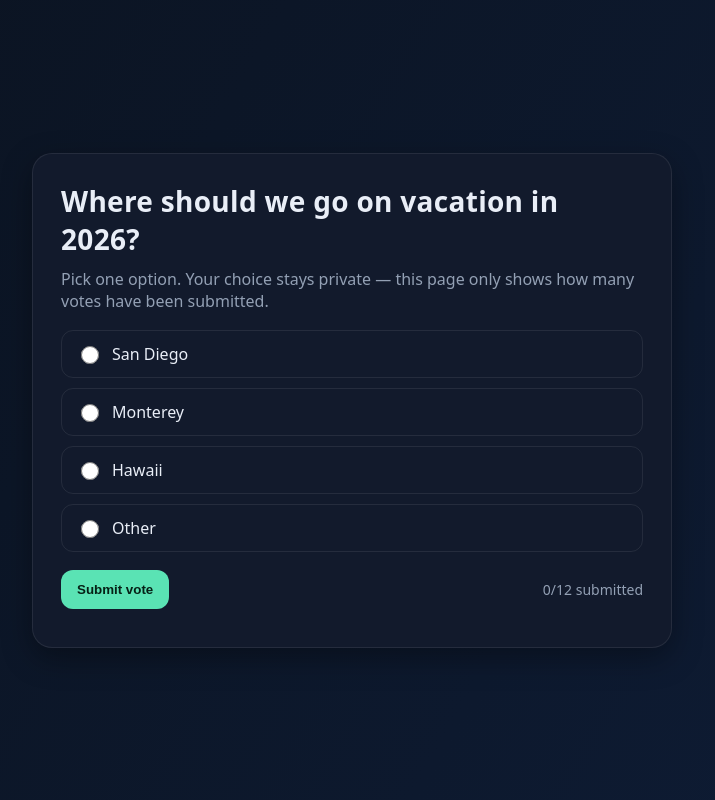
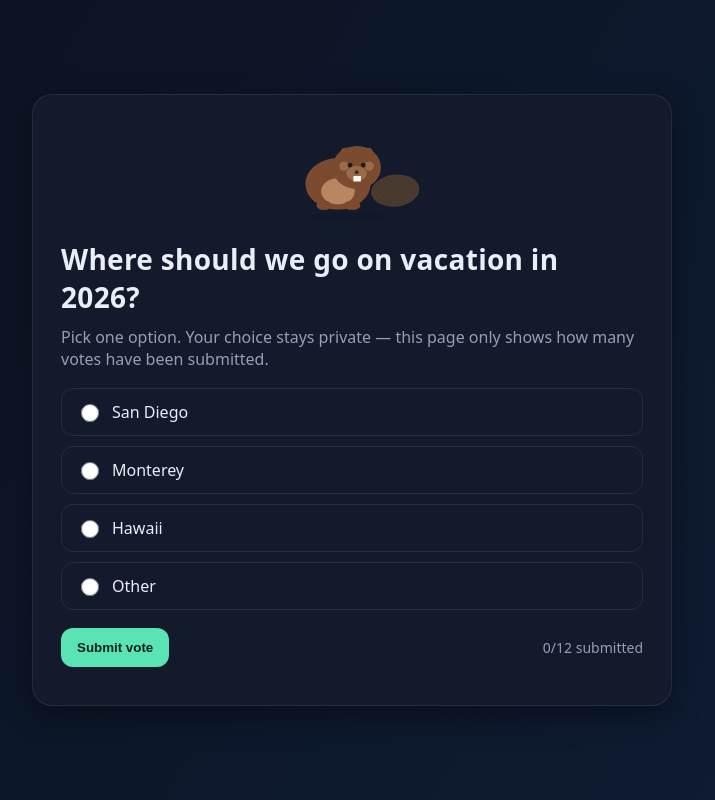
Before and after one commit to beaverboy-8/vacation-2026, a website: page public/index.html in a window 1280 px wide. Shown: the whole page, without its empty margins (288-1003 px from the left). Drawn offline with Linux system fonts and the light colour scheme; no server answers.

Commit message:
Update index.html

```diff
--- a/public/index.html
+++ b/public/index.html
@@ -31,11 +31,13 @@
     .notice { margin-top: 10px; font-size: 14px; color: var(--muted); }
     .ok { color: #77f3c9; }
     .err { color: #ff8a8a; }
+    .beaver { width: 140px; height: auto; display: block; margin: 0 auto 14px; }
   </style>
 </head>
 <body>
   <div class="wrap">
     <div class="card">
+      <img src="beaver.svg" alt="Beaver mascot" class="beaver" />
       <h1>Where should we go on vacation in 2026?</h1>
       <p class="muted">Pick one option. Your choice stays private — this page only shows how many votes have been submitted.</p>
 
```
